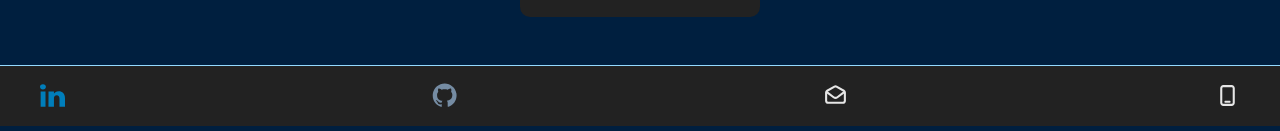
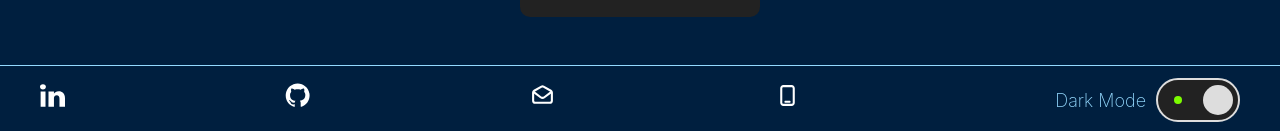
Before and after one commit to Alexbruce1/portfolio2024, a React (Create React App) app: page /resume in a window 1280 px wide. Shown: the part 1410-1541 px from the top of the page. Built offline with nearby package versions, Linux system fonts and the light colour scheme.

Commit message:
Update Footer to always appear but only show dark mode slider when on Contact

```diff
--- a/src/App.js
+++ b/src/App.js
@@ -62,7 +62,7 @@ function App() {
             <Route path="/contact" element={<Contact />} />
           </Routes>
         </div>
-        <Footer toggleDarkMode={() => setDarkMode(prev => !prev)} />
+        <Footer toggleDarkMode={() => setDarkMode(prev => !prev)} isMobile={isMobile} />
       </div>
     </Router>
   );
--- a/src/Components/Footer.css
+++ b/src/Components/Footer.css
@@ -1,5 +1,5 @@
 .Footer {
-  background-color: var(--background-accent-color);
+  background-color: var(--background-color);
   backdrop-filter: brightness(90%) blur(10px) saturate(50%);
   align-items: center;
   justify-content: space-between;
@@ -9,7 +9,7 @@
   border-top: 1px solid var(--dark-mode-text);
 }
 
-.footer-items-container {
+.footer-items-container, .Footer-contact {
   display: flex;
   margin: 0 auto;
   padding: 12px;
@@ -69,10 +69,7 @@
 .footer-icon {
   margin: 0;
   height: 25px;
-}
-
-.bw-icon {
-  filter: var(--bw-icon-filter);
+  filter: brightness(0) invert(1);
 }
 
 .footer-text {
@@ -85,6 +82,10 @@
 
 .footer-text-location {
   text-decoration: none;
+}
+
+.footer-dark-mode-container-mobile {
+  margin: auto;
 }
 
 /* 1000px ------------------------------------------------------ */
--- a/src/Components/Footer.js
+++ b/src/Components/Footer.js
@@ -6,12 +6,26 @@ import GH from "../assets/tech-svgs/gh.svg";
 import email from "../assets/tech-svgs/email.svg";
 import phone from "../assets/tech-svgs/phone.svg";
 
-function Footer({ toggleDarkMode }) {
+function Footer({ toggleDarkMode, isMobile }) {
 
   const location = useLocation();
 
   if (location.pathname === "/contact") {
-    return null;
+    return (
+      <div className="Footer">
+        <div className="Footer-contact">
+          <div className="footer-dark-mode-container-mobile">
+            <div className="dark-mode-container-fullsize">
+              <div className="dark-mode-text-fullsize">Dark Mode</div>
+              <div className="dark-mode-slider" onClick={toggleDarkMode}>
+                <div className="dark-mode-slider-dot"></div>
+                <div className="dark-mode-enabled-dot"></div>
+              </div>
+            </div>
+          </div>
+        </div>
+      </div>
+    );
   }
 
   return(
@@ -30,6 +44,17 @@ function Footer({ toggleDarkMode }) {
           <a className="footer-link footer-link-phone" href="tel:3035643255">
             <img alt="phone icon" src={phone} className="li-icon footer-icon bw-icon" />
           </a>
+          {!isMobile && (
+            <div className="footer-dark-mode-container">
+              <div className="dark-mode-container-fullsize">
+                <div className="dark-mode-text-fullsize">Dark Mode</div>
+                <div className="dark-mode-slider" onClick={toggleDarkMode}>
+                  <div className="dark-mode-slider-dot"></div>
+                  <div className="dark-mode-enabled-dot"></div>
+                </div>
+              </div>
+            </div>
+          )}
         </div>
       </div>
     </div>
--- a/src/Components/Sidebar.css
+++ b/src/Components/Sidebar.css
@@ -36,10 +36,10 @@
 .dark-mode-slider {
   cursor: pointer;
   height: 40px;
-  border-radius: 20px;
+  border-radius: 24px;
   width: 80px;
   background-color: var(--background-accent-color);
-  box-shadow: inset 0 0 7px -4px var(--light-text);
+  border: 2px solid var(--light-text);
   padding: 0;
   transition-duration: .2s;
 }
@@ -47,9 +47,8 @@
 .dark-mode-slider-dot {
   height: 30px;
   width: 30px;
-  background-color: #ddd;
+  background-color: var(--light-text);
   border-radius: 50%;
-  box-shadow: var(--slider-shadow);
   position: relative;
   top: var(--dm-slider-dot-top);
   left: var(--dm-slider-dot-left);
@@ -69,7 +68,7 @@
 }
 
 .dark-mode-slider-dot:hover {
-  box-shadow: 0 0 8px -1px var(--light-text);
+  box-shadow: var(--slider-shadow);
 }
 
 .dark-mode-text {
```
